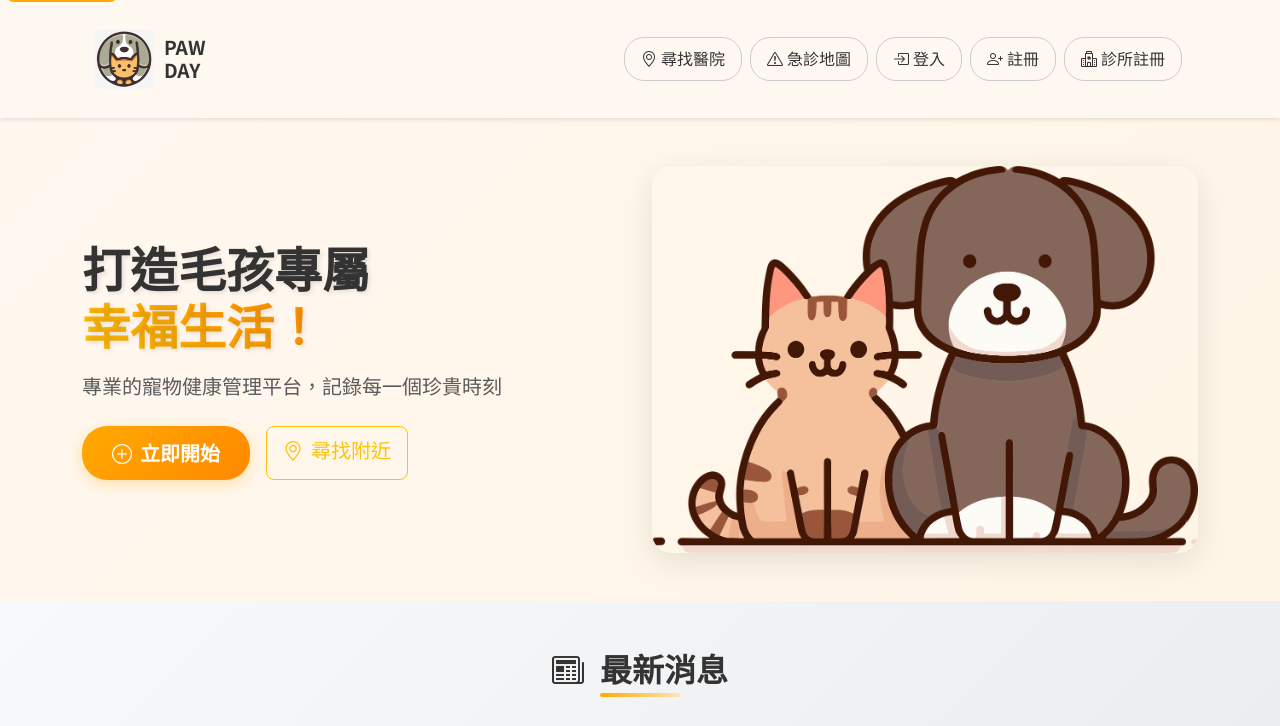
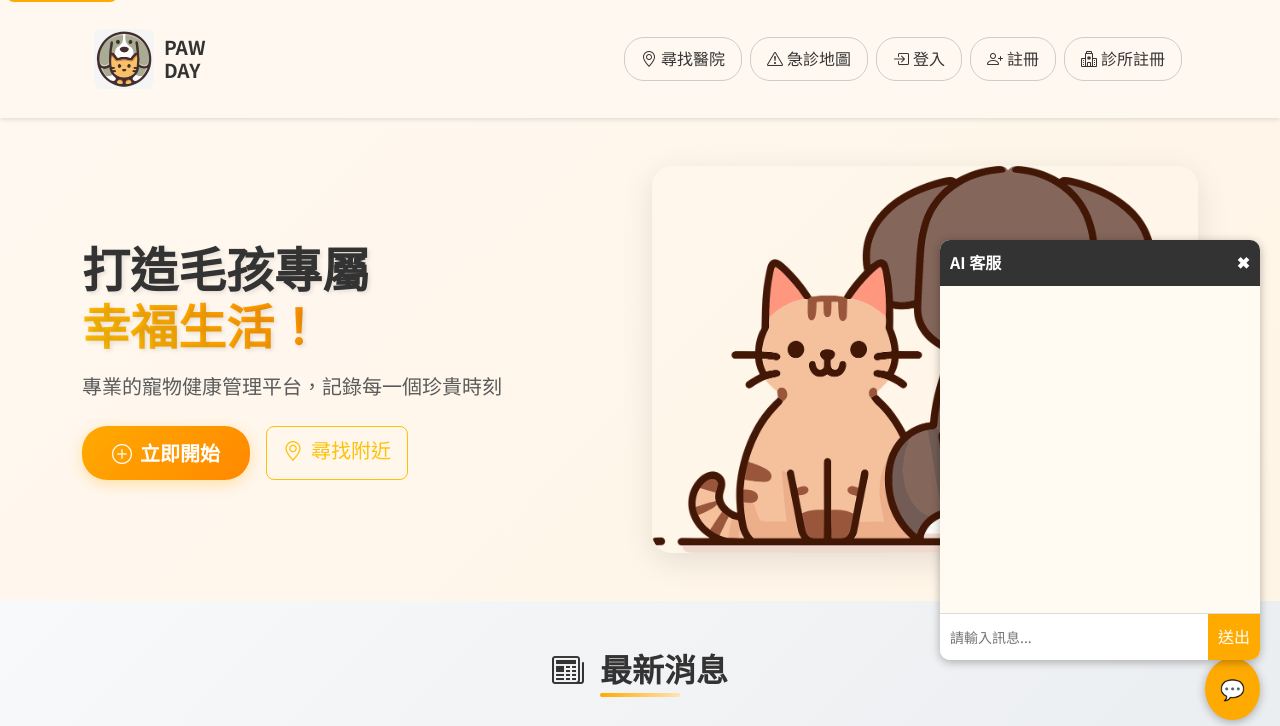
Before and after one commit to hongxu0218/114404ntub, a Django app: page / in a window 1280 px wide. Shown: the top 726 px of the page. Run offline with Django 5.2, Linux system fonts and the light colour scheme.

Commit message:
AI客服對話框

```diff
--- a/寵物生活與健康管理/petproject/petproject/settings.py
+++ b/寵物生活與健康管理/petproject/petproject/settings.py
@@ -220,6 +220,9 @@ STATICFILES_DIRS = [
     BASE_DIR / 'static' # 加入 static 路徑
 ]
 
+# 收集靜態檔案的目標資料夾
+STATIC_ROOT = BASE_DIR / 'staticfiles'
+
 # 媒體檔案（使用者上傳檔案）設定
 MEDIA_URL = '/media/'
 MEDIA_ROOT = os.path.join(BASE_DIR, 'media')
--- a/寵物生活與健康管理/petproject/static/css/homepage.css
+++ b/寵物生活與健康管理/petproject/static/css/homepage.css
@@ -500,3 +500,76 @@
     animation: none;
   }
 }
+
+/* ===== AI 客服對話框 ===== */
+#chatbot-button {
+    position: fixed;
+    bottom: 80px;  /* 原本是 20px，往上移 */
+    right: 20px;
+    background: var(--primary-orange);
+    color: white;
+    border-radius: 50%;
+    padding: 15px;
+    cursor: pointer;
+    font-size: 20px;
+    box-shadow: 0px 2px 10px rgba(0,0,0,0.3);
+    z-index: 999;
+    transition: transform 0.2s ease;
+}
+#chatbot-button:hover {
+    transform: scale(1.1);
+}
+
+#chatbot-box {
+    display: none;
+    position: fixed;
+    bottom: 140px; /* 原本是 80px，跟按鈕保持間距 */
+    right: 20px;
+    width: 320px;
+    height: 420px;
+    background: var(--warm-bg);
+    border-radius: 10px;
+    box-shadow: 0px 2px 10px rgba(0,0,0,0.3);
+    display: flex;
+    flex-direction: column;
+    z-index: 1000;
+    overflow: hidden;
+}
+
+#chatbot-header {
+    background: var(--text-dark);
+    color: white;
+    padding: 10px;
+    font-weight: bold;
+    display: flex;
+    justify-content: space-between;
+    align-items: center;
+}
+
+#chatbot-messages {
+    flex: 1;
+    padding: 10px;
+    overflow-y: auto;
+    font-size: 14px;
+    background: #fffaf2;
+}
+
+#chatbot-input {
+    display: flex;
+    border-top: 1px solid #ddd;
+}
+
+#chatbot-input input {
+    flex: 1;
+    border: none;
+    padding: 10px;
+    font-size: 14px;
+}
+
+#chatbot-input button {
+    background: var(--primary-orange);
+    border: none;
+    color: white;
+    padding: 10px;
+    cursor: pointer;
+}
--- a/寵物生活與健康管理/petproject/static/js/homepage.js
+++ b/寵物生活與健康管理/petproject/static/js/homepage.js
@@ -65,10 +65,65 @@ window.PawDayHomepage = {
     this.setupTouchSupport();
     this.setupAccessibility();
     this.setupPerformanceOptimization();
+    this.setupChatbot();  // 假設有一個聊天機器人功能需要初始化
 
     this.state.isInitialized = true;
     PD.debug.log('✅ 首頁功能初始化完成');
   },
+
+  /**
+   * 設定聊天機器人功能
+   * 假設有一個聊天機器人按鈕和對話框
+   */
+  setupChatbot: function() {
+    const btn = document.getElementById("chatbot-button");
+    const box = document.getElementById("chatbot-box");
+    const closeBtn = document.getElementById("chatbot-close");
+    const sendBtn = document.getElementById("chatbot-send");
+    const input = document.getElementById("chatbot-text");
+    const messagesDiv = document.getElementById("chatbot-messages");
+
+    if (!btn || !box) return;
+
+    btn.addEventListener("click", () => box.style.display = "flex");
+    closeBtn.addEventListener("click", () => box.style.display = "none");
+
+    const appendMessage = (sender, text) => {
+        const msgDiv = document.createElement("div");
+        msgDiv.innerHTML = `<strong>${sender}:</strong> ${text}`;
+        messagesDiv.appendChild(msgDiv);
+        messagesDiv.scrollTop = messagesDiv.scrollHeight;
+    };
+
+    const sendMessage = () => {
+        const text = input.value.trim();
+        if (!text) return;
+        appendMessage("我", text);
+        input.value = "";
+
+        fetch("/chatbot-api/", {
+            method: "POST",
+            headers: {"Content-Type": "application/json"},
+            body: JSON.stringify({message: text})
+        })
+        .then(res => res.json())
+        .then(data => {
+            if (data.reply) {
+                appendMessage("AI", data.reply);
+            } else {
+                appendMessage("AI", "抱歉，發生錯誤。");
+            }
+        })
+        .catch(() => {
+            appendMessage("AI", "無法連線到伺服器。");
+        });
+    };
+
+    sendBtn.addEventListener("click", sendMessage);
+    input.addEventListener("keypress", (e) => {
+        if (e.key === "Enter") sendMessage();
+    });
+},
 
   /**
    * 設定新聞滾動功能
--- a/寵物生活與健康管理/petproject/templates/pages/index.html
+++ b/寵物生活與健康管理/petproject/templates/pages/index.html
@@ -210,6 +210,23 @@
   </div>
 </section>
 {% endif %}
+
+<!-- AI 客服按鈕 -->
+<div id="chatbot-button" title="AI 客服">💬</div>
+
+<!-- AI 客服對話框 -->
+<div id="chatbot-box">
+    <div id="chatbot-header">
+        AI 客服
+        <span id="chatbot-close">✖</span>
+    </div>
+    <div id="chatbot-messages"></div>
+    <div id="chatbot-input">
+        <input type="text" id="chatbot-text" placeholder="請輸入訊息..." />
+        <button id="chatbot-send">送出</button>
+    </div>
+</div>
+
 {% endblock %}
 
 {% block extra_js %}
```
